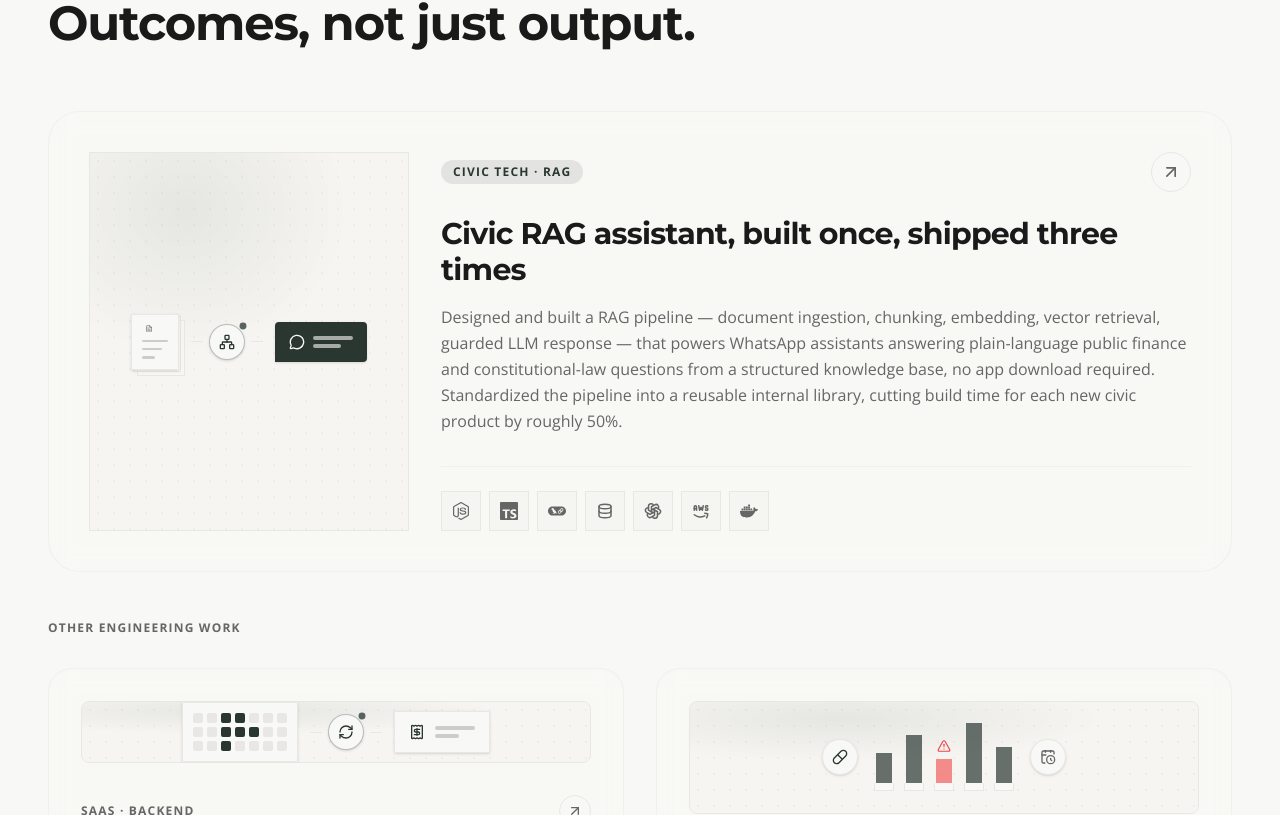
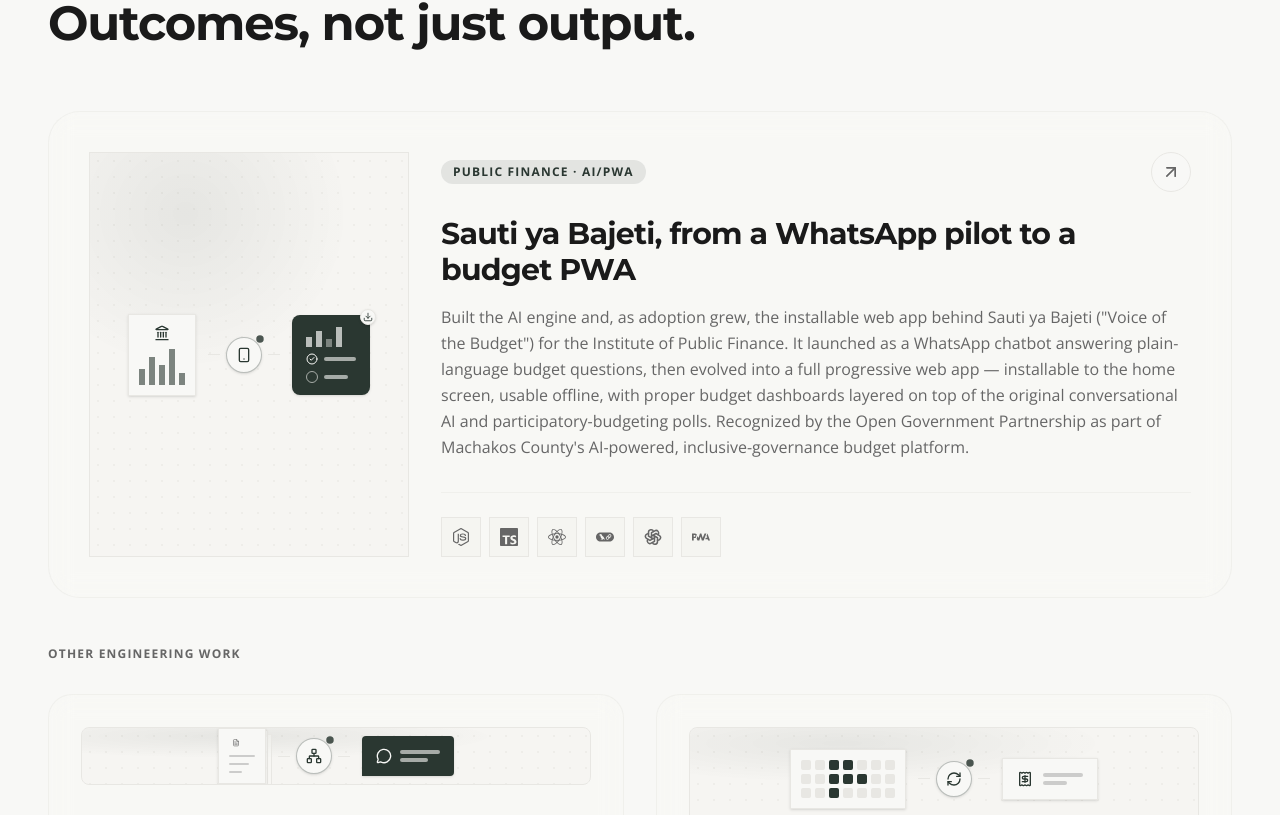
Before and after one commit to mikemills254/portfolio, a React (Vite) app: page / in a window 1280 px wide. Shown: the part 965-1780 px from the top of the page. Built offline with nearby package versions, Linux system fonts and the light colour scheme.

Commit message:
feat: add BajetiVisual component and related case study details for enhanced project showcase

```diff
--- a/src/components/case-study/card-visual.tsx
+++ b/src/components/case-study/card-visual.tsx
@@ -3,13 +3,17 @@
 import {
     AlertTriangle,
     CalendarClock,
+    CheckCircle2,
+    Download,
     FileText,
+    Landmark,
     type LucideIcon,
     MessageCircle,
     Network,
     Pill,
     Receipt,
     RefreshCw,
+    Smartphone,
 } from 'lucide-react';
 
 interface CardVisualProps {
@@ -50,6 +54,46 @@
             </div>
             <span className="w-3 h-px bg-border" />
         </div>
+    );
+}
+
+function BajetiVisual({ className }: { className?: string }) {
+    const allocations = [8, 14, 10, 18, 6];
+    return (
+        <VisualFrame className={className}>
+            <div className="flex items-center gap-3">
+                <div className="rounded-sm border border-border bg-card p-2.5 shadow-sm shrink-0 flex flex-col items-center gap-2">
+                    <Landmark className="w-4 h-4 text-primary" />
+                    <div className="flex items-end gap-1">
+                        {allocations.map((h, i) => (
+                            <div key={i} className="w-1.5 bg-primary/60 rounded-t-sm" style={{ height: `${h * 2}px` }} />
+                        ))}
+                    </div>
+                </div>
+
+                <FlowConnector icon={Smartphone} />
+
+                <div className="relative bg-primary text-primary-foreground rounded-xl px-3.5 py-3 shadow-sm flex flex-col gap-1.5">
+                    <div className="absolute -top-1.5 -right-1.5 w-4 h-4 rounded-full bg-card border border-border flex items-center justify-center shadow-sm">
+                        <Download className="w-2.5 h-2.5 text-primary" />
+                    </div>
+                    <div className="flex items-end gap-1 h-5">
+                        <div className="w-1.5 rounded-t-sm bg-primary-foreground/70 h-2.5" />
+                        <div className="w-1.5 rounded-t-sm bg-primary-foreground/70 h-4" />
+                        <div className="w-1.5 rounded-t-sm bg-primary-foreground/40 h-2" />
+                        <div className="w-1.5 rounded-t-sm bg-primary-foreground/70 h-5" />
+                    </div>
+                    <div className="flex items-center gap-1.5">
+                        <CheckCircle2 className="w-3 h-3" />
+                        <div className="h-1 bg-primary-foreground/60 rounded-full w-8" />
+                    </div>
+                    <div className="flex items-center gap-1.5">
+                        <div className="w-3 h-3 rounded-full border border-primary-foreground/60" />
+                        <div className="h-1 bg-primary-foreground/60 rounded-full w-6" />
+                    </div>
+                </div>
+            </div>
+        </VisualFrame>
     );
 }
 
@@ -146,6 +190,7 @@
 }
 
 const VISUALS: Record<string, (props: { className?: string }) => ReactElement> = {
+    'sauti-ya-bajeti': BajetiVisual,
     'civic-rag-assistant': CivicRagVisual,
     'business-management-platform': BusinessPlatformVisual,
     'pharmacy-inventory-system': PharmacyVisual,
--- a/src/data/case-studies.ts
+++ b/src/data/case-studies.ts
@@ -15,15 +15,65 @@
     stack: string[];
     /** Architecture flow: each entry is a stage; a stage can have multiple parallel nodes. */
     diagram: string[][];
+    /** Slug of a related case study to link to, e.g. the underlying platform or a sibling product. */
+    relatedSlug?: string;
 }
 
 export const caseStudies: CaseStudy[] = [
+    {
+        slug: 'sauti-ya-bajeti',
+        category: 'Public Finance · AI/PWA',
+        title: 'Sauti ya Bajeti, from a WhatsApp pilot to a budget PWA',
+        summary:
+            'Built the AI engine and, as adoption grew, the installable web app behind Sauti ya Bajeti ("Voice of the Budget") for the Institute of Public Finance. It launched as a WhatsApp chatbot answering plain-language budget questions, then evolved into a full progressive web app — installable to the home screen, usable offline, with proper budget dashboards layered on top of the original conversational AI and participatory-budgeting polls. Recognized by the Open Government Partnership as part of Machakos County\'s AI-powered, inclusive-governance budget platform.',
+        role: 'AI & Full-Stack Engineer — built the original conversational query engine, then led the product\'s evolution into an installable PWA with a React frontend, offline support, and budget dashboards.',
+        problem:
+            'County and national budgets in Kenya are public by law, but "public" mostly meant dense PDFs and physical hearings — hundreds of pages of line-item allocations that few citizens have the time, access, or technical background to parse. Public participation forums require travel and time off work, which quietly locks out the people budgets affect most. A WhatsApp-only chatbot lowered that barrier for quick questions, but couldn\'t hold a persistent, richer experience — saved history, dashboards, offline access — so as adoption grew, the product needed to grow beyond a chat window without losing the zero-install, plain-language experience that made it work in the first place.',
+        approach: [
+            {
+                title: 'Budget data as a knowledge base',
+                description:
+                    'Structured county and national budget documents — allocations, sector breakdowns, audit reports — into a queryable knowledge base, so every answer stays grounded in the actual gazetted figures instead of a model\'s guess.',
+            },
+            {
+                title: 'WhatsApp pilot: a conversational query engine',
+                description:
+                    'Shipped the first version as a WhatsApp chatbot so a citizen could ask "how much did Machakos budget for health this year?" in plain language and get an instant, sector-specific answer — no app download, no onboarding.',
+            },
+            {
+                title: 'Evolving into an installable PWA',
+                description:
+                    'As usage outgrew what a chat window could hold, rebuilt the experience as a progressive web app — installable to the home screen and usable offline — so citizens get a persistent, app-like experience without an app store.',
+            },
+            {
+                title: 'Participatory budgeting, now with visuals',
+                description:
+                    'Carried the polls and surveys from the WhatsApp pilot into the PWA and paired them with proper budget dashboards and sector-by-sector charts that a chat interface alone couldn\'t show.',
+            },
+            {
+                title: 'Civic education prompts',
+                description:
+                    'Layered in guided content that teaches the core principles of public finance — transparency, accountability, participation, efficiency, effectiveness, equity — so the app builds lasting budget literacy, not just one-off answers.',
+            },
+        ],
+        outcome:
+            'Sauti ya Bajeti grew from a WhatsApp pilot into an installable PWA that gives citizens a persistent, offline-capable way to track budgets and weigh in on spending priorities — still with no app store and no heavy install. It was featured by the Open Government Partnership as part of Machakos County\'s AI-powered, inclusive-governance budget platform, and cited by CIPESA as an example of AI expanding citizens\' access to budget information in Kenya. The underlying query pipeline was later generalized into a reusable internal library, detailed in the case study below.',
+        stack: ['Node.js', 'TypeScript', 'React', 'LangChain', 'OpenAI / GPT-4', 'PWA'],
+        diagram: [
+            ['Gazetted Budget Documents'],
+            ['Structured Knowledge Base'],
+            ['Guarded Query Engine'],
+            ['Installable PWA'],
+            ['Budget Dashboards', 'Participatory Polls'],
+        ],
+        relatedSlug: 'civic-rag-assistant',
+    },
     {
         slug: 'civic-rag-assistant',
         category: 'Civic Tech · RAG',
         title: 'Civic RAG assistant, built once, shipped three times',
         summary:
-            'Designed and built a RAG pipeline — document ingestion, chunking, embedding, vector retrieval, guarded LLM response — that powers WhatsApp assistants answering plain-language public finance and constitutional-law questions from a structured knowledge base, no app download required. Standardized the pipeline into a reusable internal library, cutting build time for each new civic product by roughly 50%.',
+            'Designed and built the reusable RAG pipeline — document ingestion, chunking, embedding, vector retrieval, guarded LLM response — behind Sauti ya Bajeti and two other WhatsApp assistants answering plain-language public finance and constitutional-law questions from a structured knowledge base, no app download required. Standardized the pipeline into a shared internal library, cutting build time for each new civic product by roughly 50%.',
         role: 'AI & RAG Engineer — designed and built the pipeline, established production guardrails, and standardized it into a reusable internal library.',
         problem:
             'Citizens and officials needed a way to ask plain-language questions about public finance and constitutional law and get answers grounded in dense official documents — budget frameworks, audit guidelines, legal text — without reading them directly or installing a dedicated app.',
--- a/src/data/tech-icons.ts
+++ b/src/data/tech-icons.ts
@@ -6,6 +6,7 @@
     SiDocker,
     SiMongodb,
     SiPostgresql,
+    SiPwa,
     SiReact,
 } from 'react-icons/si';
 import { TbBrandAws, TbBrandOpenai, TbDatabase } from 'react-icons/tb';
@@ -21,4 +22,5 @@
     MongoDB: SiMongodb,
     PostgreSQL: SiPostgresql,
     React: SiReact,
+    PWA: SiPwa,
 };
--- a/src/pages/case-study.tsx
+++ b/src/pages/case-study.tsx
@@ -1,5 +1,5 @@
 import { Seo } from '../components/seo';
-import { useNavigate, useParams } from 'react-router-dom';
+import { Link, useNavigate, useParams } from 'react-router-dom';
 import { ArrowLeft, ArrowRight } from 'lucide-react';
 import { getCaseStudy } from '../data/case-studies';
 import { ArchitectureDiagram } from '../components/case-study/architecture-diagram';
@@ -20,6 +20,7 @@
     const { slug } = useParams<{ slug: string }>();
     const navigate = useNavigate();
     const caseStudy = slug ? getCaseStudy(slug) : undefined;
+    const relatedCaseStudy = caseStudy?.relatedSlug ? getCaseStudy(caseStudy.relatedSlug) : undefined;
 
     if (!caseStudy) {
         return <NotFound />;
@@ -121,6 +122,22 @@
                         </div>
                     </section>
 
+                    {relatedCaseStudy && (
+                        <section className="px-6 md:px-12 max-w-4xl mx-auto pb-24">
+                            <Link
+                                to={`/work/${relatedCaseStudy.slug}`}
+                                className="group flex items-center justify-between gap-6 border border-border rounded p-6 hover:border-primary/50 transition-colors"
+                                data-testid="link-related-case-study"
+                            >
+                                <div>
+                                    <p className="text-xs uppercase tracking-[0.2em] font-semibold text-primary mb-2">Related case study</p>
+                                    <p className="font-bold">{relatedCaseStudy.title}</p>
+                                </div>
+                                <ArrowRight className="w-5 h-5 text-muted-foreground shrink-0 group-hover:translate-x-1 group-hover:text-primary transition-all" />
+                            </Link>
+                        </section>
+                    )}
+
                     <section className="px-6 md:px-12 max-w-4xl mx-auto pb-24 md:pb-32">
                         <div className="flex flex-col sm:flex-row items-center justify-between gap-6 border-t border-border pt-12">
                             <p className="text-muted-foreground text-sm">Have a similar problem to solve?</p>
```
